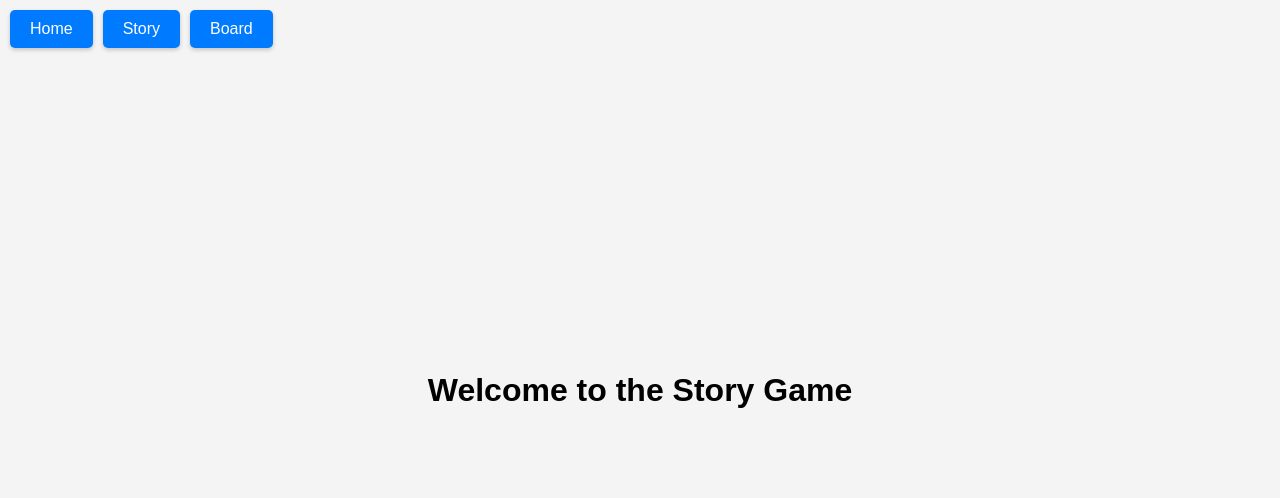
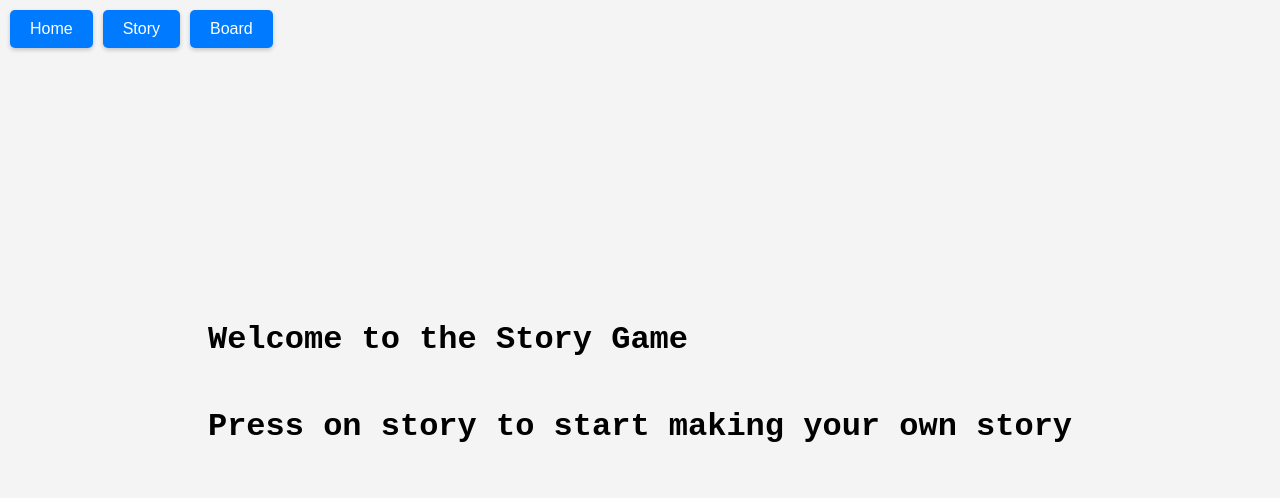
Before and after one commit to web2164/storybeta, a website: page public/index.html in a window 1280 px wide. Shown: the top 498 px of the page. Drawn offline with Linux system fonts and the light colour scheme.

Commit message:
html 수정

```diff
--- a/public/index.html
+++ b/public/index.html
@@ -7,7 +7,10 @@
     <link rel="stylesheet" href="style.css">
 </head>
 <body>
-    <h1>Welcome to the Story Game</h1>
+    <pre>
+        <h1>Welcome to the Story Game</h1>
+        <h1>Press on story to start making your own story</h1>
+    </pre>
 
     <div class="fixed-buttons">
         <button onclick="window.location.href='/'">Home</button>
```
